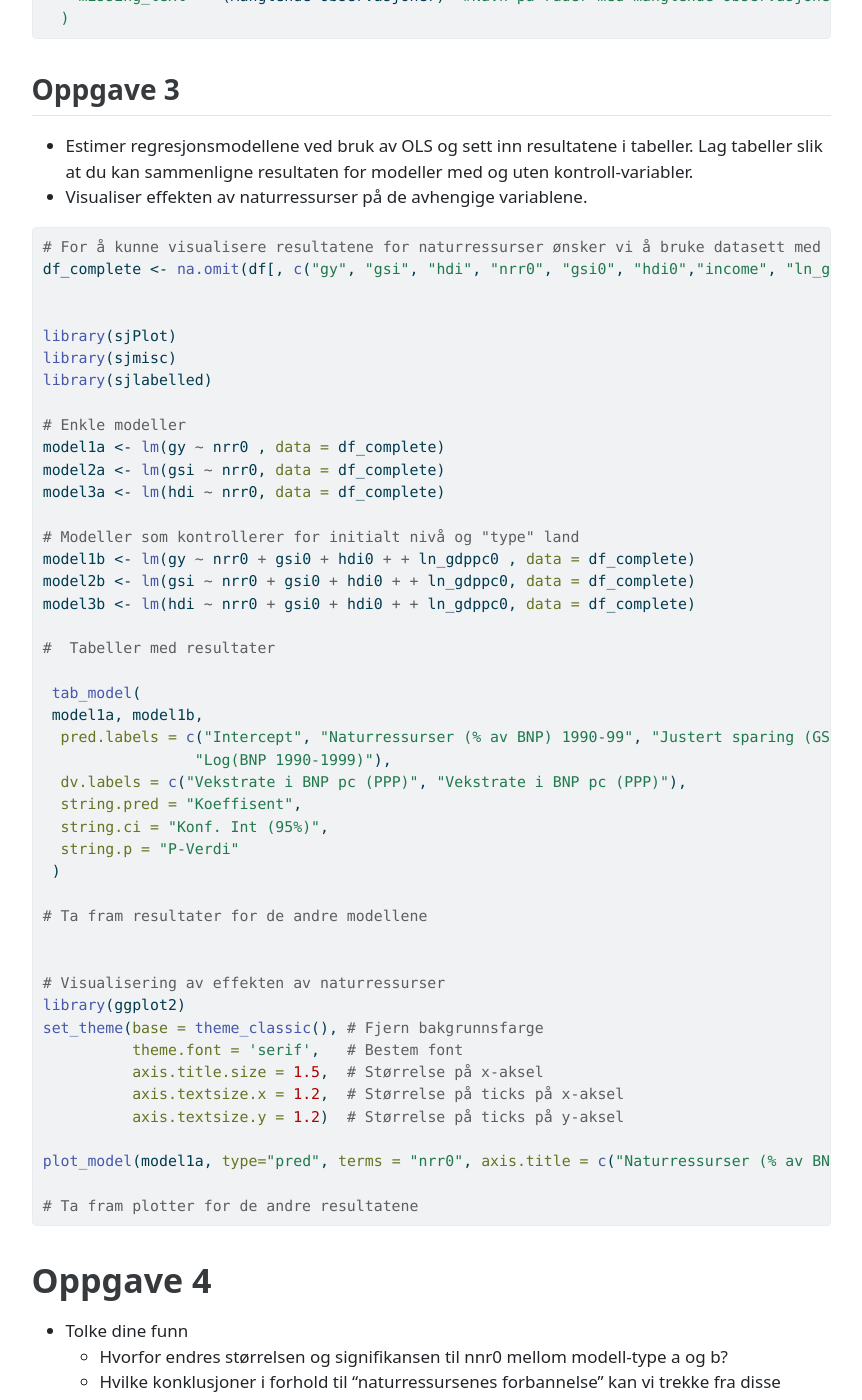
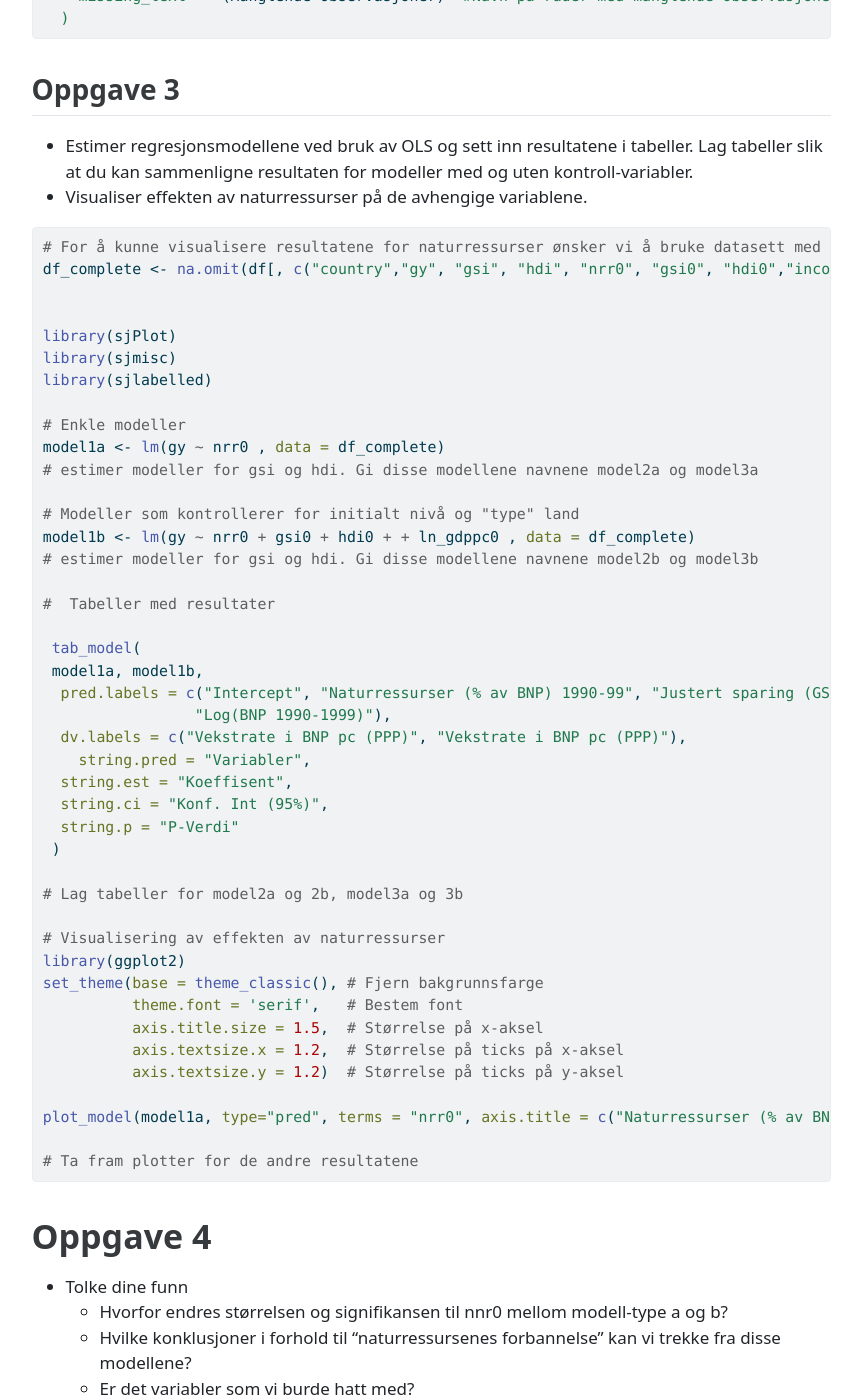
Before and after one commit to uit-sok-2011-v2024/uit-sok-2011-v2024.github.io, a Jekyll site: the page assets/sok-2011_seminar_6_v24_fs.html, which Jekyll copies as it is, in a window 1280 px wide and 1400 px high, scrolled down 4918 px. Shown: the whole window, without its empty margins (209-1071 px from the left). Built offline with Jekyll 4.4.1, drawn with Linux system fonts in a browser that asks for light colours.

Commit message:
Add files via upload

```diff
--- a/assets/sok-2011_seminar_6_v24_fs.html
+++ b/assets/sok-2011_seminar_6_v24_fs.html
@@ -3366,7 +3366,7 @@ hdi_{i} = \tilde{\omicron} +\delta_1 \cdot nrr_i  + \delta_2 \cdot \ln(gdp_0) +\
 </ul>
 <div class="cell">
 <div class="sourceCode cell-code" id="cb3"><pre class="sourceCode r code-with-copy"><code class="sourceCode r"><span id="cb3-1"><a href="#cb3-1" aria-hidden="true" tabindex="-1"></a><span class="co"># For å kunne visualisere resultatene for naturressurser ønsker vi å bruke datasett med komplette observasjoner</span></span>
-<span id="cb3-2"><a href="#cb3-2" aria-hidden="true" tabindex="-1"></a>df_complete <span class="ot">&lt;-</span> <span class="fu">na.omit</span>(df[, <span class="fu">c</span>(<span class="st">&quot;gy&quot;</span>, <span class="st">&quot;gsi&quot;</span>, <span class="st">&quot;hdi&quot;</span>, <span class="st">&quot;nrr0&quot;</span>, <span class="st">&quot;gsi0&quot;</span>, <span class="st">&quot;hdi0&quot;</span>,<span class="st">&quot;income&quot;</span>, <span class="st">&quot;ln_gdppc0&quot;</span>)])</span>
+<span id="cb3-2"><a href="#cb3-2" aria-hidden="true" tabindex="-1"></a>df_complete <span class="ot">&lt;-</span> <span class="fu">na.omit</span>(df[, <span class="fu">c</span>(<span class="st">&quot;country&quot;</span>,<span class="st">&quot;gy&quot;</span>, <span class="st">&quot;gsi&quot;</span>, <span class="st">&quot;hdi&quot;</span>, <span class="st">&quot;nrr0&quot;</span>, <span class="st">&quot;gsi0&quot;</span>, <span class="st">&quot;hdi0&quot;</span>,<span class="st">&quot;income&quot;</span>, <span class="st">&quot;ln_gdppc0&quot;</span>)])</span>
 <span id="cb3-3"><a href="#cb3-3" aria-hidden="true" tabindex="-1"></a></span>
 <span id="cb3-4"><a href="#cb3-4" aria-hidden="true" tabindex="-1"></a></span>
 <span id="cb3-5"><a href="#cb3-5" aria-hidden="true" tabindex="-1"></a><span class="fu">library</span>(sjPlot)</span>
@@ -3375,40 +3375,38 @@ hdi_{i} = \tilde{\omicron} +\delta_1 \cdot nrr_i  + \delta_2 \cdot \ln(gdp_0) +\
 <span id="cb3-8"><a href="#cb3-8" aria-hidden="true" tabindex="-1"></a></span>
 <span id="cb3-9"><a href="#cb3-9" aria-hidden="true" tabindex="-1"></a><span class="co"># Enkle modeller </span></span>
 <span id="cb3-10"><a href="#cb3-10" aria-hidden="true" tabindex="-1"></a>model1a <span class="ot">&lt;-</span> <span class="fu">lm</span>(gy <span class="sc">~</span> nrr0 , <span class="at">data =</span> df_complete)</span>
-<span id="cb3-11"><a href="#cb3-11" aria-hidden="true" tabindex="-1"></a>model2a <span class="ot">&lt;-</span> <span class="fu">lm</span>(gsi <span class="sc">~</span> nrr0, <span class="at">data =</span> df_complete)</span>
-<span id="cb3-12"><a href="#cb3-12" aria-hidden="true" tabindex="-1"></a>model3a <span class="ot">&lt;-</span> <span class="fu">lm</span>(hdi <span class="sc">~</span> nrr0, <span class="at">data =</span> df_complete)</span>
-<span id="cb3-13"><a href="#cb3-13" aria-hidden="true" tabindex="-1"></a></span>
-<span id="cb3-14"><a href="#cb3-14" aria-hidden="true" tabindex="-1"></a><span class="co"># Modeller som kontrollerer for initialt nivå og &quot;type&quot; land</span></span>
-<span id="cb3-15"><a href="#cb3-15" aria-hidden="true" tabindex="-1"></a>model1b <span class="ot">&lt;-</span> <span class="fu">lm</span>(gy <span class="sc">~</span> nrr0 <span class="sc">+</span> gsi0 <span class="sc">+</span> hdi0 <span class="sc">+</span> <span class="sc">+</span> ln_gdppc0 , <span class="at">data =</span> df_complete)</span>
-<span id="cb3-16"><a href="#cb3-16" aria-hidden="true" tabindex="-1"></a>model2b <span class="ot">&lt;-</span> <span class="fu">lm</span>(gsi <span class="sc">~</span> nrr0 <span class="sc">+</span> gsi0 <span class="sc">+</span> hdi0 <span class="sc">+</span> <span class="sc">+</span> ln_gdppc0, <span class="at">data =</span> df_complete)</span>
-<span id="cb3-17"><a href="#cb3-17" aria-hidden="true" tabindex="-1"></a>model3b <span class="ot">&lt;-</span> <span class="fu">lm</span>(hdi <span class="sc">~</span> nrr0 <span class="sc">+</span> gsi0 <span class="sc">+</span> hdi0 <span class="sc">+</span> <span class="sc">+</span> ln_gdppc0, <span class="at">data =</span> df_complete)</span>
+<span id="cb3-11"><a href="#cb3-11" aria-hidden="true" tabindex="-1"></a><span class="co"># estimer modeller for gsi og hdi. Gi disse modellene navnene model2a og model3a</span></span>
+<span id="cb3-12"><a href="#cb3-12" aria-hidden="true" tabindex="-1"></a></span>
+<span id="cb3-13"><a href="#cb3-13" aria-hidden="true" tabindex="-1"></a><span class="co"># Modeller som kontrollerer for initialt nivå og &quot;type&quot; land</span></span>
+<span id="cb3-14"><a href="#cb3-14" aria-hidden="true" tabindex="-1"></a>model1b <span class="ot">&lt;-</span> <span class="fu">lm</span>(gy <span class="sc">~</span> nrr0 <span class="sc">+</span> gsi0 <span class="sc">+</span> hdi0 <span class="sc">+</span> <span class="sc">+</span> ln_gdppc0 , <span class="at">data =</span> df_complete)</span>
+<span id="cb3-15"><a href="#cb3-15" aria-hidden="true" tabindex="-1"></a><span class="co"># estimer modeller for gsi og hdi. Gi disse modellene navnene model2b og model3b</span></span>
+<span id="cb3-16"><a href="#cb3-16" aria-hidden="true" tabindex="-1"></a></span>
+<span id="cb3-17"><a href="#cb3-17" aria-hidden="true" tabindex="-1"></a><span class="co">#  Tabeller med resultater</span></span>
 <span id="cb3-18"><a href="#cb3-18" aria-hidden="true" tabindex="-1"></a></span>
-<span id="cb3-19"><a href="#cb3-19" aria-hidden="true" tabindex="-1"></a><span class="co">#  Tabeller med resultater</span></span>
-<span id="cb3-20"><a href="#cb3-20" aria-hidden="true" tabindex="-1"></a></span>
-<span id="cb3-21"><a href="#cb3-21" aria-hidden="true" tabindex="-1"></a> <span class="fu">tab_model</span>(</span>
-<span id="cb3-22"><a href="#cb3-22" aria-hidden="true" tabindex="-1"></a> model1a, model1b, </span>
-<span id="cb3-23"><a href="#cb3-23" aria-hidden="true" tabindex="-1"></a>  <span class="at">pred.labels =</span> <span class="fu">c</span>(<span class="st">&quot;Intercept&quot;</span>, <span class="st">&quot;Naturressurser (% av BNP) 1990-99&quot;</span>, <span class="st">&quot;Justert sparing (GSI) 1990-99&quot;</span>, <span class="st">&quot;HDI 1990-99&quot;</span>,</span>
-<span id="cb3-24"><a href="#cb3-24" aria-hidden="true" tabindex="-1"></a>                 <span class="st">&quot;Log(BNP 1990-1999)&quot;</span>),</span>
-<span id="cb3-25"><a href="#cb3-25" aria-hidden="true" tabindex="-1"></a>  <span class="at">dv.labels =</span> <span class="fu">c</span>(<span class="st">&quot;Vekstrate i BNP pc (PPP)&quot;</span>, <span class="st">&quot;Vekstrate i BNP pc (PPP)&quot;</span>),</span>
-<span id="cb3-26"><a href="#cb3-26" aria-hidden="true" tabindex="-1"></a>  <span class="at">string.pred =</span> <span class="st">&quot;Koeffisent&quot;</span>,</span>
-<span id="cb3-27"><a href="#cb3-27" aria-hidden="true" tabindex="-1"></a>  <span class="at">string.ci =</span> <span class="st">&quot;Konf. Int (95%)&quot;</span>,</span>
-<span id="cb3-28"><a href="#cb3-28" aria-hidden="true" tabindex="-1"></a>  <span class="at">string.p =</span> <span class="st">&quot;P-Verdi&quot;</span></span>
-<span id="cb3-29"><a href="#cb3-29" aria-hidden="true" tabindex="-1"></a> )</span>
-<span id="cb3-30"><a href="#cb3-30" aria-hidden="true" tabindex="-1"></a></span>
-<span id="cb3-31"><a href="#cb3-31" aria-hidden="true" tabindex="-1"></a><span class="co"># Ta fram resultater for de andre modellene </span></span>
-<span id="cb3-32"><a href="#cb3-32" aria-hidden="true" tabindex="-1"></a></span>
-<span id="cb3-33"><a href="#cb3-33" aria-hidden="true" tabindex="-1"></a></span>
-<span id="cb3-34"><a href="#cb3-34" aria-hidden="true" tabindex="-1"></a><span class="co"># Visualisering av effekten av naturressurser</span></span>
-<span id="cb3-35"><a href="#cb3-35" aria-hidden="true" tabindex="-1"></a><span class="fu">library</span>(ggplot2)</span>
-<span id="cb3-36"><a href="#cb3-36" aria-hidden="true" tabindex="-1"></a><span class="fu">set_theme</span>(<span class="at">base =</span> <span class="fu">theme_classic</span>(), <span class="co"># Fjern bakgrunnsfarge</span></span>
-<span id="cb3-37"><a href="#cb3-37" aria-hidden="true" tabindex="-1"></a>          <span class="at">theme.font =</span> <span class="st">&#39;serif&#39;</span>,   <span class="co"># Bestem font</span></span>
-<span id="cb3-38"><a href="#cb3-38" aria-hidden="true" tabindex="-1"></a>          <span class="at">axis.title.size =</span> <span class="fl">1.5</span>,  <span class="co"># Størrelse på x-aksel</span></span>
-<span id="cb3-39"><a href="#cb3-39" aria-hidden="true" tabindex="-1"></a>          <span class="at">axis.textsize.x =</span> <span class="fl">1.2</span>,  <span class="co"># Størrelse på ticks på x-aksel</span></span>
-<span id="cb3-40"><a href="#cb3-40" aria-hidden="true" tabindex="-1"></a>          <span class="at">axis.textsize.y =</span> <span class="fl">1.2</span>)  <span class="co"># Størrelse på ticks på y-aksel</span></span>
+<span id="cb3-19"><a href="#cb3-19" aria-hidden="true" tabindex="-1"></a> <span class="fu">tab_model</span>(</span>
+<span id="cb3-20"><a href="#cb3-20" aria-hidden="true" tabindex="-1"></a> model1a, model1b, </span>
+<span id="cb3-21"><a href="#cb3-21" aria-hidden="true" tabindex="-1"></a>  <span class="at">pred.labels =</span> <span class="fu">c</span>(<span class="st">&quot;Intercept&quot;</span>, <span class="st">&quot;Naturressurser (% av BNP) 1990-99&quot;</span>, <span class="st">&quot;Justert sparing (GSI) 1990-99&quot;</span>, <span class="st">&quot;HDI 1990-99&quot;</span>,</span>
+<span id="cb3-22"><a href="#cb3-22" aria-hidden="true" tabindex="-1"></a>                 <span class="st">&quot;Log(BNP 1990-1999)&quot;</span>),</span>
+<span id="cb3-23"><a href="#cb3-23" aria-hidden="true" tabindex="-1"></a>  <span class="at">dv.labels =</span> <span class="fu">c</span>(<span class="st">&quot;Vekstrate i BNP pc (PPP)&quot;</span>, <span class="st">&quot;Vekstrate i BNP pc (PPP)&quot;</span>),</span>
+<span id="cb3-24"><a href="#cb3-24" aria-hidden="true" tabindex="-1"></a>    <span class="at">string.pred =</span> <span class="st">&quot;Variabler&quot;</span>,</span>
+<span id="cb3-25"><a href="#cb3-25" aria-hidden="true" tabindex="-1"></a>  <span class="at">string.est =</span> <span class="st">&quot;Koeffisent&quot;</span>,</span>
+<span id="cb3-26"><a href="#cb3-26" aria-hidden="true" tabindex="-1"></a>  <span class="at">string.ci =</span> <span class="st">&quot;Konf. Int (95%)&quot;</span>,</span>
+<span id="cb3-27"><a href="#cb3-27" aria-hidden="true" tabindex="-1"></a>  <span class="at">string.p =</span> <span class="st">&quot;P-Verdi&quot;</span></span>
+<span id="cb3-28"><a href="#cb3-28" aria-hidden="true" tabindex="-1"></a> )</span>
+<span id="cb3-29"><a href="#cb3-29" aria-hidden="true" tabindex="-1"></a></span>
+<span id="cb3-30"><a href="#cb3-30" aria-hidden="true" tabindex="-1"></a><span class="co"># Lag tabeller for model2a og 2b, model3a og 3b</span></span>
+<span id="cb3-31"><a href="#cb3-31" aria-hidden="true" tabindex="-1"></a></span>
+<span id="cb3-32"><a href="#cb3-32" aria-hidden="true" tabindex="-1"></a><span class="co"># Visualisering av effekten av naturressurser</span></span>
+<span id="cb3-33"><a href="#cb3-33" aria-hidden="true" tabindex="-1"></a><span class="fu">library</span>(ggplot2)</span>
+<span id="cb3-34"><a href="#cb3-34" aria-hidden="true" tabindex="-1"></a><span class="fu">set_theme</span>(<span class="at">base =</span> <span class="fu">theme_classic</span>(), <span class="co"># Fjern bakgrunnsfarge</span></span>
+<span id="cb3-35"><a href="#cb3-35" aria-hidden="true" tabindex="-1"></a>          <span class="at">theme.font =</span> <span class="st">&#39;serif&#39;</span>,   <span class="co"># Bestem font</span></span>
+<span id="cb3-36"><a href="#cb3-36" aria-hidden="true" tabindex="-1"></a>          <span class="at">axis.title.size =</span> <span class="fl">1.5</span>,  <span class="co"># Størrelse på x-aksel</span></span>
+<span id="cb3-37"><a href="#cb3-37" aria-hidden="true" tabindex="-1"></a>          <span class="at">axis.textsize.x =</span> <span class="fl">1.2</span>,  <span class="co"># Størrelse på ticks på x-aksel</span></span>
+<span id="cb3-38"><a href="#cb3-38" aria-hidden="true" tabindex="-1"></a>          <span class="at">axis.textsize.y =</span> <span class="fl">1.2</span>)  <span class="co"># Størrelse på ticks på y-aksel</span></span>
+<span id="cb3-39"><a href="#cb3-39" aria-hidden="true" tabindex="-1"></a></span>
+<span id="cb3-40"><a href="#cb3-40" aria-hidden="true" tabindex="-1"></a><span class="fu">plot_model</span>(model1a, <span class="at">type=</span><span class="st">&quot;pred&quot;</span>, <span class="at">terms =</span> <span class="st">&quot;nrr0&quot;</span>, <span class="at">axis.title =</span> <span class="fu">c</span>(<span class="st">&quot;Naturressurser (% av BNP pc)&quot;</span>,<span class="st">&quot;Vekstrate i BNP pc&quot;</span>), <span class="at">title =</span> <span class="st">&quot;Predikerte verdier av naturressurser på vekstraten i BNP per capita&quot;</span>)</span>
 <span id="cb3-41"><a href="#cb3-41" aria-hidden="true" tabindex="-1"></a></span>
-<span id="cb3-42"><a href="#cb3-42" aria-hidden="true" tabindex="-1"></a><span class="fu">plot_model</span>(model1a, <span class="at">type=</span><span class="st">&quot;pred&quot;</span>, <span class="at">terms =</span> <span class="st">&quot;nrr0&quot;</span>, <span class="at">axis.title =</span> <span class="fu">c</span>(<span class="st">&quot;Naturressurser (% av BNP pc)&quot;</span>,<span class="st">&quot;Vekstrate i BNP pc&quot;</span>), <span class="at">title =</span> <span class="st">&quot;Predikerte verdier av naturressurser på vekstraten i BNP per capita&quot;</span>)</span>
-<span id="cb3-43"><a href="#cb3-43" aria-hidden="true" tabindex="-1"></a></span>
-<span id="cb3-44"><a href="#cb3-44" aria-hidden="true" tabindex="-1"></a><span class="co"># Ta fram plotter for de andre resultatene</span></span></code><button title="Copy to Clipboard" class="code-copy-button"><i class="bi"></i></button></pre></div>
+<span id="cb3-42"><a href="#cb3-42" aria-hidden="true" tabindex="-1"></a><span class="co"># Ta fram plotter for de andre resultatene</span></span></code><button title="Copy to Clipboard" class="code-copy-button"><i class="bi"></i></button></pre></div>
 </div>
 </section>
 </section>
```
